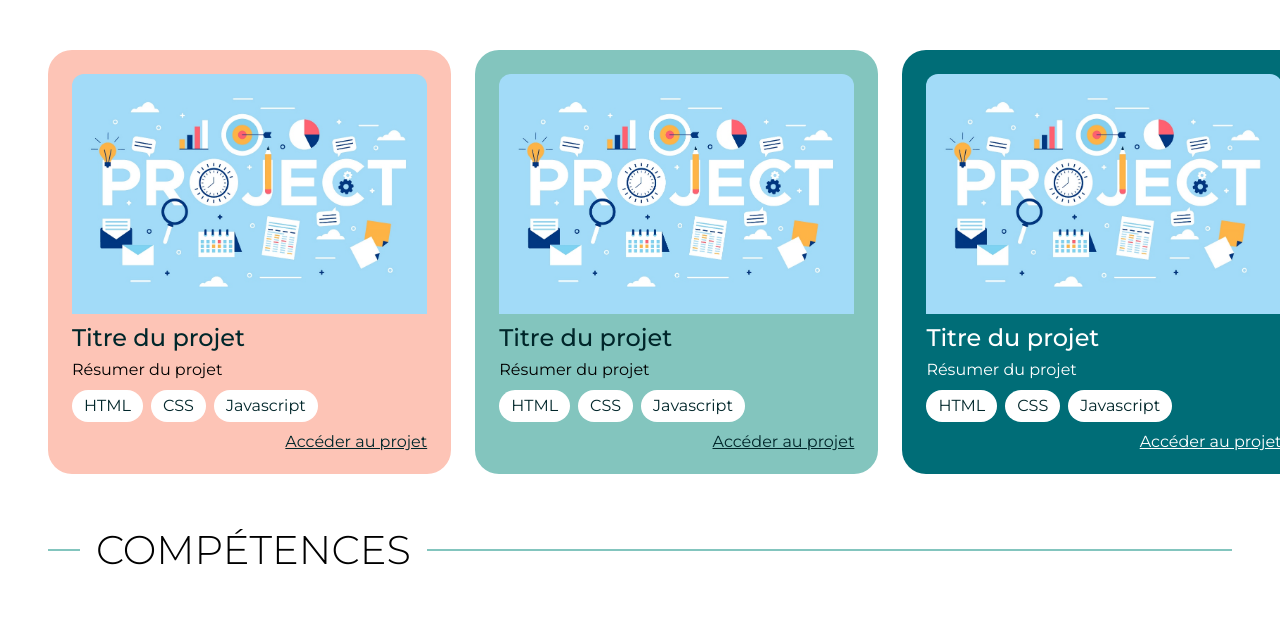
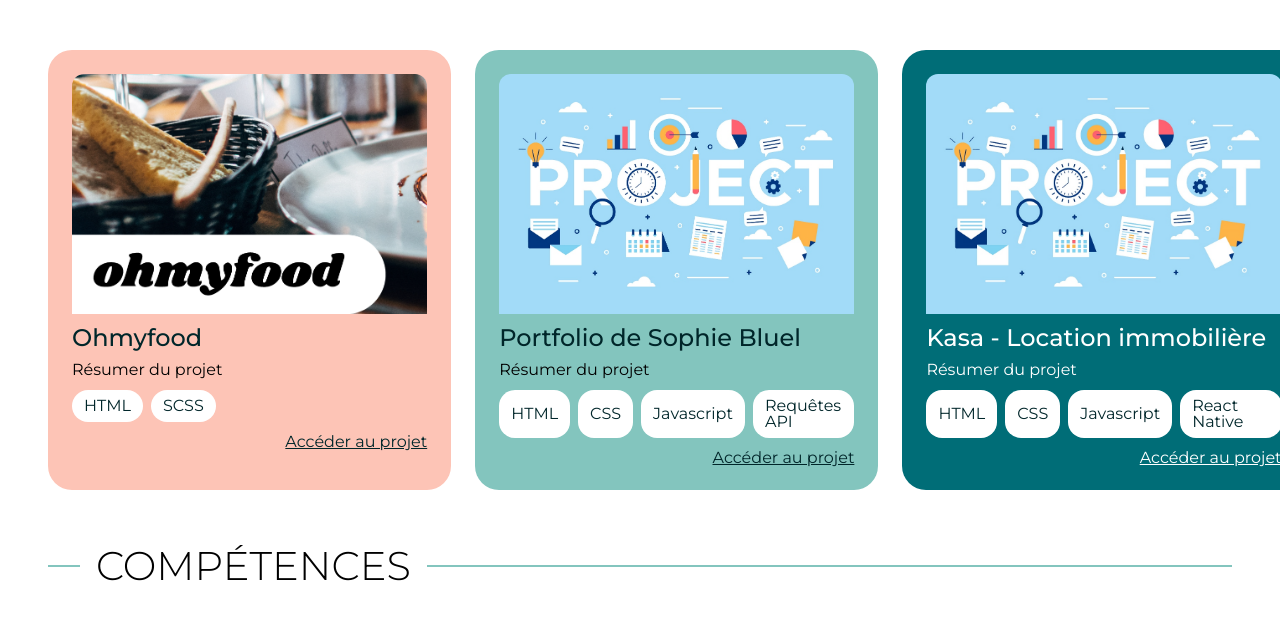
Before and after one commit to damoonee/Portfolio, a plain HTML site: page index.html in a window 1280 px wide. Shown: the part 639-1262 px from the top of the page. Drawn offline with Linux system fonts and the light colour scheme.

Commit message:
mise en place des liens

```diff
--- a/index.html
+++ b/index.html
@@ -47,11 +47,11 @@
                 <p class="sous-titre">Je m'appelle Manon, j'ai 21 ans et je suis développeuse Front-End.</p>
             </div>
             <div class="div-button">
-                <button class="white"><a href="#CV" class="black">MON CV</button>
-                <button><a href="#Contact" class="link-button">ME CONTACTER</a></button>
+                <button class="white"><a href="cv" class="black">MON CV</button>
+                <button><a href="#contact" class="link-button">ME CONTACTER</a></button>
             </div>
         </section>
-        <section class="projets" id="#projets">
+        <section class="projets" id="projets">
             <div class="section-title">
                 <span class="line"></span>
                 <h2>PROJETS</h2>
@@ -59,43 +59,44 @@
             </div>
             <div class="projet">
                 <article class="card">
+                    <img src="./assets/styles/images/16559011566667_FR_1117_P4_Banner-Ohmyfood.png" alt="Projet 1 Ohmyfood">
+                    <h3>Ohmyfood</h3>
+                    <p class="projet-content">Résumer du projet</p>
+                    <ul class="language">
+                        <li class="liste-language">HTML</li>
+                        <li class="liste-language">SCSS</li>
+                    </ul>
+                    <a href="https://github.com/damoonee/OhMyFood" class="lien-projet">Accéder au projet</a>
+                </article>
+
+                <article class="card card-2">
                     <img src="./assets/styles/images/Projet.jpg" alt="projet 1">
-                    <h3>Titre du projet</h3>
+                    <h3>Portfolio de Sophie Bluel</h3>
                     <p class="projet-content">Résumer du projet</p>
                     <ul class="language">
                         <li class="liste-language">HTML</li>
                         <li class="liste-language">CSS</li>
-                        <li class="javascript liste-language">Javascript</li>
+                        <li class="liste-language">Javascript</li>
+                        <li class="liste-language">Requêtes API</li>
                     </ul>
-                    <a href="lien projet" class="lien-projet">Accéder au projet</a>
-                </article>
-
-                <article class="card card-2">
-                    <img src="./assets/styles/images/Projet.jpg" alt="projet 1">
-                    <h3>Titre du projet</h3>
-                    <p class="projet-content">Résumer du projet</p>
-                    <ul class="language">
-                        <li class="liste-language">HTML</li>
-                        <li class="liste-language">CSS</li>
-                        <li class="javascript liste-language">Javascript</li>
-                    </ul>
-                    <a href="lien projet" class="lien-projet">Accéder au projet</a>
+                    <a href="https://github.com/damoonee/Portfolio-de-Sophie-Bluel" class="lien-projet">Accéder au projet</a>
                 </article>
 
                 <article class="card card-3">
-                    <img src="./assets/styles/images/Projet.jpg" alt="projet 1">
-                    <h3 class="projet-3">Titre du projet</h3>
+                    <img src="./assets/styles/images/Projet.jpg" alt="projet 3 Kasa">
+                    <h3 class="projet-3">Kasa - Location immobilière</h3>
                     <p class="projet-content projet-3">Résumer du projet</p>
                     <ul class="language">
                         <li class="liste-language">HTML</li>
                         <li class="liste-language">CSS</li>
-                        <li class="javascript liste-language">Javascript</li>
+                        <li class="liste-language">Javascript</li>
+                        <li class="liste-language">React Native</li>
                     </ul>
-                    <a href="lien projet" class="lien-projet projet-3">Accéder au projet</a>
+                    <a href="https://github.com/damoonee/Kaza" class="lien-projet projet-3">Accéder au projet</a>
                 </article>
             </div>
         </section>
-        <section class="competence" id="#competences">
+        <section class="competence" id="competences">
             <div class="section-title secondary-alternate">
                 <span class="line"></span>
                 <h2>COMPÉTENCES</h2>
@@ -135,7 +136,7 @@
                 </ul>
             </div>
         </section>
-        <section class="training" id="#formations">
+        <section class="training" id="formations">
             <div class="section-title dark-primary">
                 <span class="line"></span>
                 <h2>FORMATIONS</h2>
```
Also changed, not shown: assets/styles/images/16559011566667_FR_1117_P4_Banner-Ohmyfood.png (added), assets/styles/images/1680512368252_Kasa logo.png (added), assets/styles/images/17023883355936_Logo.png (added), assets/styles/images/Capture.PNG (added), assets/styles/images/SophieBluel.PNG (added).
